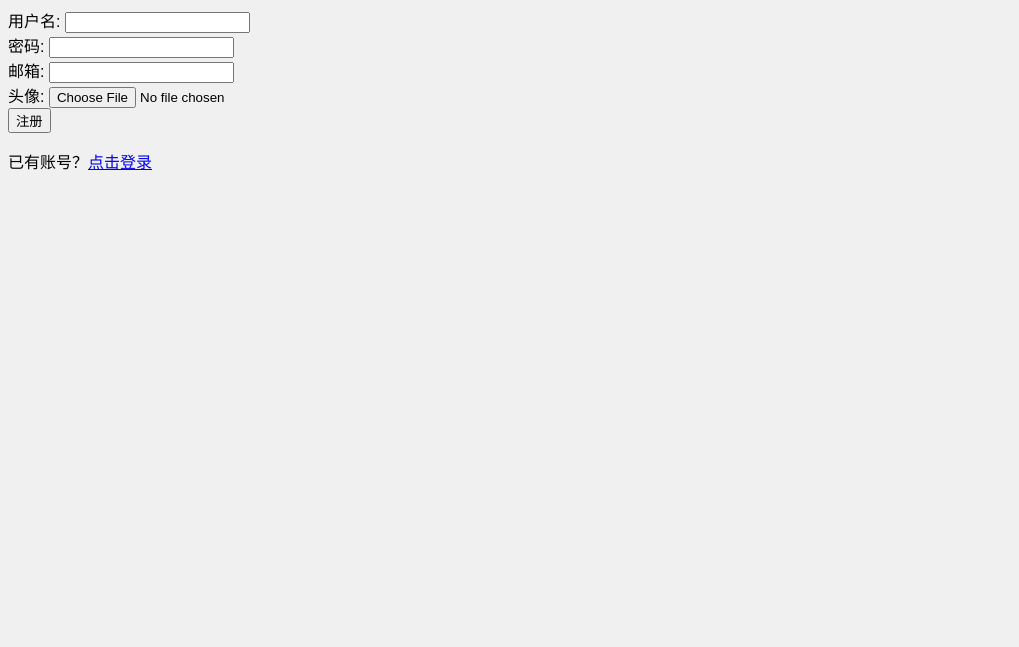
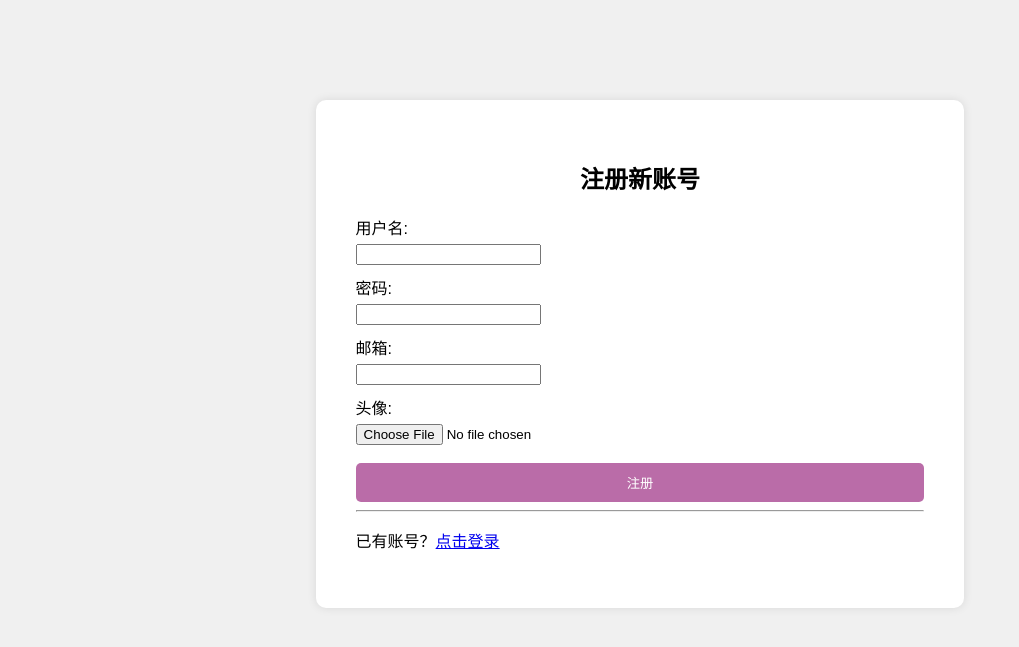
Before and after one commit to pluvo070/PHP-UserProfileSystem, a PHP site: page /user_system/register.php in a window 1280 px wide. Shown: the top 647 px of the page, without its empty margins (0-1019 px from the left). Run offline with PHP 8.4, Linux system fonts and the light colour scheme; some web fonts are replaced.

Commit message:
优化样式

```diff
--- a/user_system/index.php
+++ b/user_system/index.php
@@ -43,7 +43,9 @@ unset($_SESSION['error'], $_SESSION['old_username']);
                 <input type="text" id="username" name="username" value="<?php echo htmlspecialchars($old_username); ?>" required>
                 <label for="password">密码:</label>
                 <input type="password" id="password" name="password" required>
+                <br> <!-- 空行 -->
                 <button type="submit">登录</button>
+                <br>
             </form>
             <hr> <!-- 分割线 -->
             <!-- 注册链接 -->
--- a/user_system/register.php
+++ b/user_system/register.php
@@ -83,15 +83,22 @@ function addNewUser($username, $password, $email, $avatar, $conn){
     <link rel="stylesheet" href="style.css">
 </head>
 <body>
-    <!-- 注册表单 -->
-    <form method="post" enctype="multipart/form-data">
-        用户名: <input type="text" name="username" required><br>
-        密码: <input type="password" name="password" required><br>
-        邮箱: <input type="email" name="email" required><br>
-        头像: <input type="file" name="avatar"><br>
-        <button type="submit">注册</button>
-    </form>
-
-    <p>已有账号？<a href="index.php">点击登录</a></p>
+    <div class="register-box">
+        <h2>注册新账号</h2>
+        <!-- 注册表单 -->
+        <form method="post" enctype="multipart/form-data">
+            <label for="username">用户名:</label>
+            <input type="text" id="username" name="username" required><br>
+            <label for="username">密码:</label>
+            <input type="password" id="username" name="password" required><br>
+            <label for="username">邮箱:</label>
+            <input type="email" id="email" name="email" required><br>
+            <label for="username">头像:</label>
+            <input type="file" id="avatar" name="avatar"><br><br>
+            <button type="submit">注册</button>
+        </form>
+        <hr>
+        <p>已有账号？<a href="index.php">点击登录</a></p>
+    </div>
 </body>
 </html>
--- a/user_system/style.css
+++ b/user_system/style.css
@@ -16,11 +16,12 @@ body {
 /* index.php */
 
 .login-box {
-    width: 300px;
+    width: 45%;
     padding: 40px;
     margin: 100px auto;
     background: white;
     box-shadow: 0 0 10px rgba(0, 0, 0, 0.1);
+    border-radius: 10px;
 }
 
 .login-box h2 {
@@ -51,7 +52,40 @@ body {
     cursor: pointer; /* 鼠标悬停光标改变 */
 }
 
+
+/* register.php */
+
+.register-box {
+    width: 45%;
+    padding: 40px;
+    margin: 100px auto;
+    background: white;
+    box-shadow: 0 0 10px rgba(0, 0, 0, 0.1);
+    border-radius: 10px;
+}
+
+.register-box h2 {
+    text-align: center;
+    margin-bottom: 20px;
+}
+
+.register-box label {
+    display: block;
+    margin: 10px 0 5px;
+}
+
+.register-box button[type="submit"] {
+    width: 100%;
+    padding: 10px;
+    background-color: #BA6CA8;
+    color: white;
+    border:  #BA6CA8;
+    border-radius: 5px;
+    cursor: pointer; /* 鼠标悬停光标改变 */
+}
+
 /* dashboard-box.php */
+
 .dashboard-box {
     width: 80%;
     padding: 40px;
```
